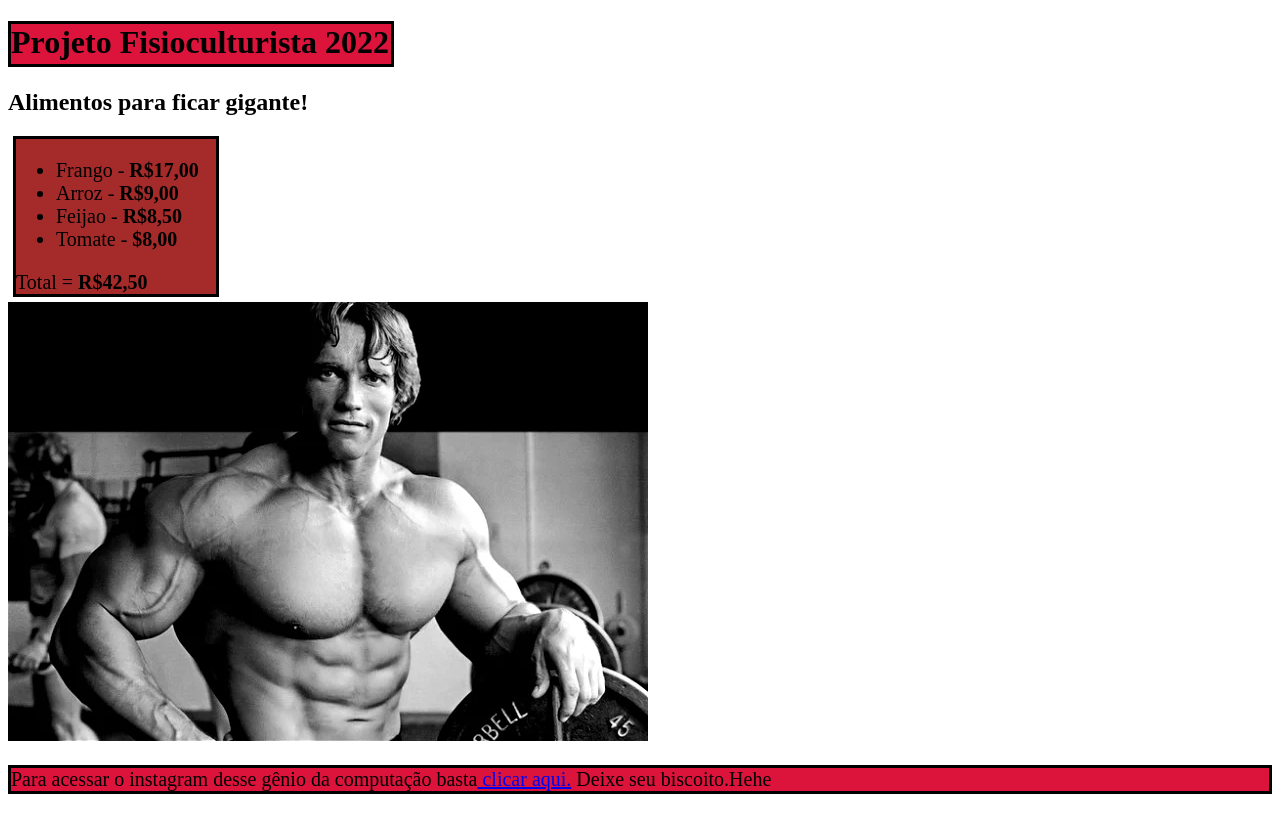
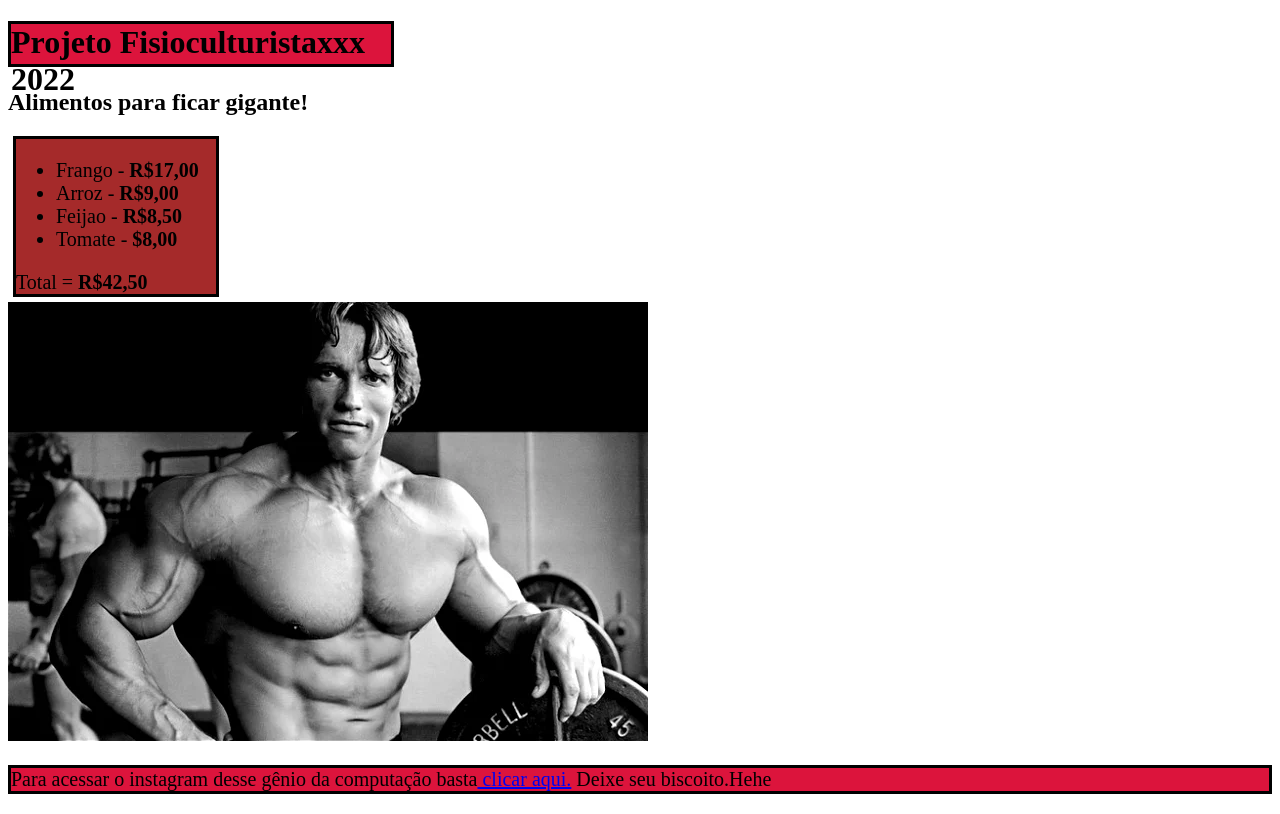
Before and after one commit to Leo-Schimdt/Exercicio.lista, a plain HTML site: page index.html in a window 1280 px wide. Drawn offline with Linux system fonts and the light colour scheme.

Commit message:
Modifiquei o nome fisioculturista

```diff
--- a/index.html
+++ b/index.html
@@ -8,7 +8,7 @@
     <link rel="stylesheet" href="style.css">
 </head>
 <body>
-    <h1>Projeto Fisioculturista 2022</h1>
+    <h1>Projeto Fisioculturistaxxx 2022</h1>
     <h2>Alimentos para ficar gigante!</h2>
     <div class="lista">
         <ul>
```
